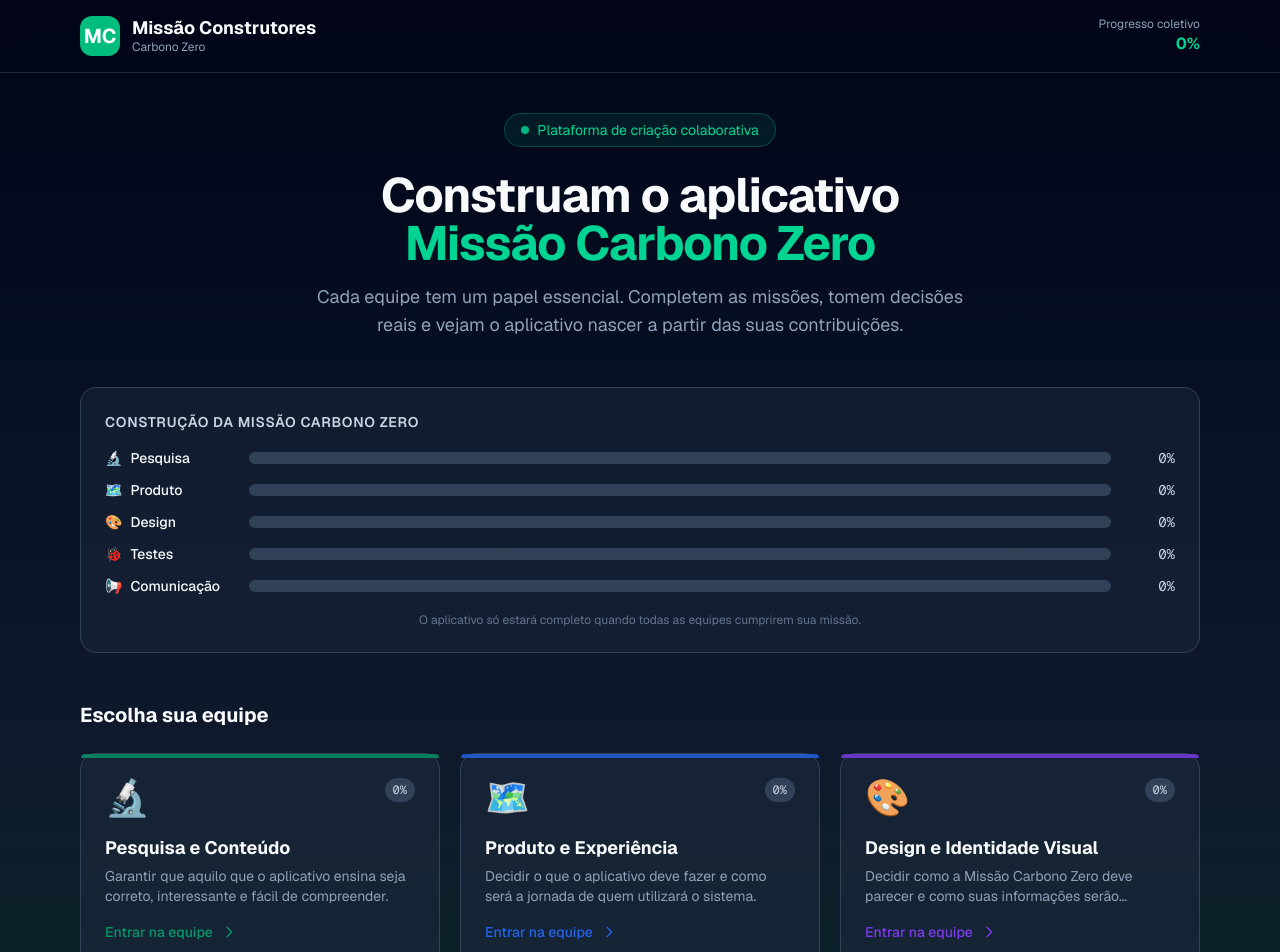
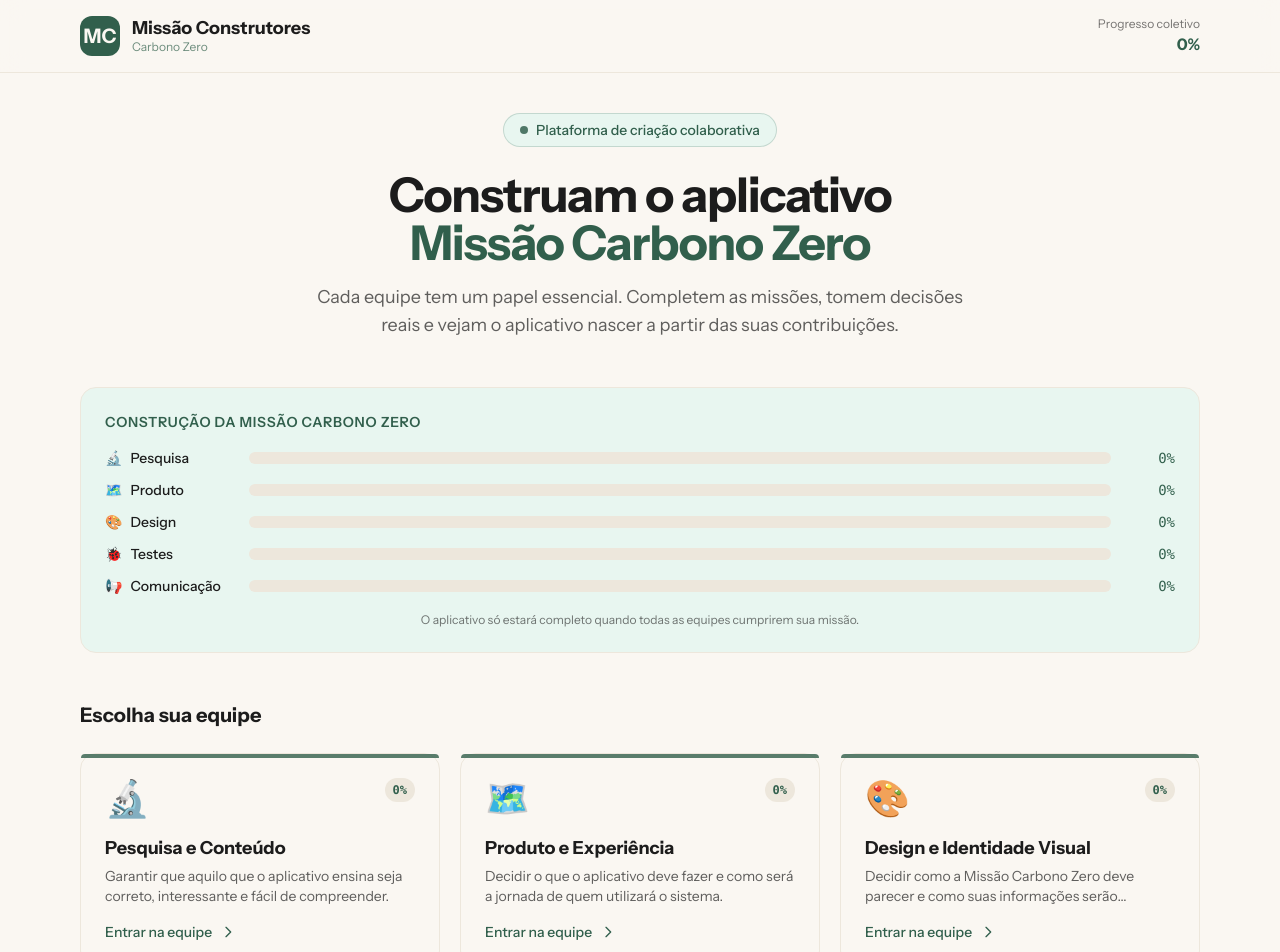
Before and after one commit to Dandaraibc/missao-construtores, a Next.js app: page / in a window 1280 px wide. Shown: the top 952 px of the page. Built offline with nearby package versions, Linux system fonts and the light colour scheme.

Commit message:
feat: apply Ubongo visual identity

```diff
--- a/src/app/globals.css
+++ b/src/app/globals.css
@@ -1,24 +1,19 @@
 @import "tailwindcss";
 
-:root {
-  --background: #0f172a;
-  --foreground: #f8fafc;
-  --card: #1e293b;
-  --card-hover: #334155;
-  --accent: #10b981;
-  --muted: #94a3b8;
-}
+@theme inline {
+  --color-marfim: #FAF7F2;
+  --color-carvao: #1C1C1C;
+  --color-verde-escuro: #315F4C;
+  --color-verde-neon: #39FF14;
+  --color-mint: #E8F6F0;
+  --color-argila: #EDE7DC;
 
-@theme inline {
-  --color-background: var(--background);
-  --color-foreground: var(--foreground);
-  --font-sans: var(--font-geist-sans);
-  --font-mono: var(--font-geist-mono);
+  --font-sans: var(--font-instrument-sans);
 }
 
 body {
-  background: var(--background);
-  color: var(--foreground);
+  background: var(--color-marfim);
+  color: var(--color-carvao);
   font-family: var(--font-sans), system-ui, sans-serif;
   min-height: 100vh;
 }
@@ -27,12 +22,12 @@ body {
   width: 8px;
 }
 ::-webkit-scrollbar-track {
-  background: #1e293b;
+  background: var(--color-argila);
 }
 ::-webkit-scrollbar-thumb {
-  background: #475569;
+  background: var(--color-verde-escuro);
   border-radius: 4px;
 }
 ::-webkit-scrollbar-thumb:hover {
-  background: #64748b;
+  background: var(--color-carvao);
 }
--- a/src/app/layout.tsx
+++ b/src/app/layout.tsx
@@ -1,14 +1,9 @@
 import type { Metadata } from "next";
-import { Geist, Geist_Mono } from "next/font/google";
+import { Instrument_Sans } from "next/font/google";
 import "./globals.css";
 
-const geistSans = Geist({
-  variable: "--font-geist-sans",
-  subsets: ["latin"],
-});
-
-const geistMono = Geist_Mono({
-  variable: "--font-geist-mono",
+const instrumentSans = Instrument_Sans({
+  variable: "--font-instrument-sans",
   subsets: ["latin"],
 });
 
@@ -23,8 +18,8 @@ export default function RootLayout({
   children: React.ReactNode;
 }>) {
   return (
-    <html lang="pt-BR" className={`${geistSans.variable} ${geistMono.variable} h-full antialiased`}>
-      <body className="min-h-full flex flex-col bg-slate-900 text-slate-50">
+    <html lang="pt-BR" className={`${instrumentSans.variable} h-full antialiased`}>
+      <body className="min-h-full flex flex-col bg-marfim text-carvao font-sans">
         {children}
       </body>
     </html>
--- a/src/app/page.tsx
+++ b/src/app/page.tsx
@@ -21,22 +21,22 @@ export default function HomePage() {
   }, []);
 
   return (
-    <div className="min-h-screen bg-gradient-to-b from-slate-950 via-slate-900 to-emerald-950">
+    <div className="min-h-screen bg-marfim text-carvao">
       {/* Header */}
-      <header className="border-b border-slate-800 bg-slate-950/80 backdrop-blur-md sticky top-0 z-50">
+      <header className="border-b border-argila bg-marfim/80 backdrop-blur-md sticky top-0 z-50">
         <div className="max-w-6xl mx-auto px-4 py-4 flex items-center justify-between">
           <div className="flex items-center gap-3">
-            <div className="w-10 h-10 rounded-xl bg-emerald-500 flex items-center justify-center text-xl font-bold text-white">
+            <div className="w-10 h-10 rounded-xl bg-verde-escuro flex items-center justify-center text-xl font-bold text-marfim">
               MC
             </div>
             <div>
               <h1 className="font-bold text-lg leading-tight">Missão Construtores</h1>
-              <p className="text-xs text-slate-400">Carbono Zero</p>
+              <p className="text-xs text-verde-escuro/70">Carbono Zero</p>
             </div>
           </div>
           <div className="text-right">
-            <p className="text-xs text-slate-400">Progresso coletivo</p>
-            <p className="font-bold text-emerald-400">{overall}%</p>
+            <p className="text-xs text-carvao/60">Progresso coletivo</p>
+            <p className="font-bold text-verde-escuro">{overall}%</p>
           </div>
         </div>
       </header>
@@ -44,23 +44,23 @@ export default function HomePage() {
       <main className="max-w-6xl mx-auto px-4 py-10">
         {/* Hero */}
         <section className="text-center mb-12">
-          <div className="inline-flex items-center gap-2 px-4 py-1.5 rounded-full bg-emerald-500/10 border border-emerald-500/30 text-emerald-400 text-sm mb-6">
-            <span className="w-2 h-2 rounded-full bg-emerald-400 animate-pulse"></span>
+          <div className="inline-flex items-center gap-2 px-4 py-1.5 rounded-full bg-mint border border-verde-escuro/20 text-verde-escuro text-sm mb-6 font-medium">
+            <span className="w-2 h-2 rounded-full bg-verde-escuro animate-pulse"></span>
             Plataforma de criação colaborativa
           </div>
-          <h2 className="text-4xl md:text-5xl font-bold tracking-tight mb-4">
+          <h2 className="text-4xl md:text-5xl font-bold tracking-tight mb-4 text-carvao">
             Construam o aplicativo<br />
-            <span className="text-emerald-400">Missão Carbono Zero</span>
+            <span className="text-verde-escuro">Missão Carbono Zero</span>
           </h2>
-          <p className="text-slate-400 text-lg max-w-2xl mx-auto">
+          <p className="text-carvao/70 text-lg max-w-2xl mx-auto">
             Cada equipe tem um papel essencial. Completem as missões, tomem decisões reais
             e vejam o aplicativo nascer a partir das suas contribuições.
           </p>
         </section>
 
         {/* Collective progress bar */}
-        <section className="mb-12 bg-slate-800/50 rounded-2xl border border-slate-700 p-6">
-          <h3 className="text-sm font-semibold text-slate-300 mb-4 uppercase tracking-wider">
+        <section className="mb-12 bg-mint rounded-2xl border border-argila p-6">
+          <h3 className="text-sm font-semibold text-verde-escuro mb-4 uppercase tracking-wider">
             Construção da Missão Carbono Zero
           </h3>
           <div className="space-y-3">
@@ -68,34 +68,33 @@ export default function HomePage() {
               const pct = collective[team.slug] || 0;
               return (
                 <div key={team.slug} className="flex items-center gap-4">
-                  <div className="w-32 text-sm font-medium flex items-center gap-2">
+                  <div className="w-32 text-sm font-medium flex items-center gap-2 text-carvao">
                     <span>{team.icon}</span>
                     <span>{team.shortName}</span>
                   </div>
-                  <div className="flex-1 h-3 bg-slate-700 rounded-full overflow-hidden">
+                  <div className="flex-1 h-3 bg-argila rounded-full overflow-hidden">
                     <div
-                      className="h-full rounded-full transition-all duration-700"
+                      className="h-full rounded-full transition-all duration-700 bg-verde-escuro"
                       style={{
                         width: `${pct}%`,
-                        backgroundColor: team.color,
                       }}
                     />
                   </div>
-                  <div className="w-12 text-right text-sm font-mono text-slate-300">
+                  <div className="w-12 text-right text-sm font-mono text-verde-escuro font-medium">
                     {pct}%
                   </div>
                 </div>
               );
             })}
           </div>
-          <p className="text-xs text-slate-500 mt-4 text-center">
+          <p className="text-xs text-carvao/60 mt-4 text-center">
             O aplicativo só estará completo quando todas as equipes cumprirem sua missão.
           </p>
         </section>
 
         {/* Teams grid */}
         <section>
-          <h3 className="text-xl font-bold mb-6">Escolha sua equipe</h3>
+          <h3 className="text-xl font-bold mb-6 text-carvao">Escolha sua equipe</h3>
           <div className="grid grid-cols-1 md:grid-cols-2 lg:grid-cols-3 gap-5">
             {teams.map((team) => {
               const pct = collective[team.slug] || 0;
@@ -103,25 +102,24 @@ export default function HomePage() {
                 <Link
                   key={team.slug}
                   href={`/equipe/${team.slug}`}
-                  className="group relative bg-slate-800/60 hover:bg-slate-800 border border-slate-700 hover:border-slate-500 rounded-2xl p-6 transition-all duration-300 hover:-translate-y-1 hover:shadow-xl hover:shadow-black/20"
+                  className="group relative bg-marfim hover:bg-mint border border-argila hover:border-verde-escuro/30 rounded-2xl p-6 transition-all duration-300 hover:-translate-y-1 hover:shadow-xl hover:shadow-verde-escuro/5"
                 >
                   <div
-                    className="absolute top-0 left-0 right-0 h-1 rounded-t-2xl opacity-80"
-                    style={{ backgroundColor: team.color }}
+                    className="absolute top-0 left-0 right-0 h-1 rounded-t-2xl opacity-80 bg-verde-escuro"
                   />
                   <div className="flex items-start justify-between mb-4">
                     <span className="text-4xl">{team.icon}</span>
-                    <span className="text-xs font-mono px-2 py-1 rounded-full bg-slate-700 text-slate-300">
+                    <span className="text-xs font-mono px-2 py-1 rounded-full bg-argila text-verde-escuro font-semibold">
                       {pct}%
                     </span>
                   </div>
-                  <h4 className="font-bold text-lg mb-1 group-hover:text-white transition-colors">
+                  <h4 className="font-bold text-lg mb-1 text-carvao group-hover:text-verde-escuro transition-colors">
                     {team.name}
                   </h4>
-                  <p className="text-sm text-slate-400 line-clamp-2 mb-4">
+                  <p className="text-sm text-carvao/70 line-clamp-2 mb-4">
                     {team.mission}
                   </p>
-                  <div className="flex items-center gap-2 text-sm font-medium" style={{ color: team.color }}>
+                  <div className="flex items-center gap-2 text-sm font-medium text-verde-escuro">
                     Entrar na equipe
                     <svg className="w-4 h-4 group-hover:translate-x-1 transition-transform" fill="none" viewBox="0 0 24 24" stroke="currentColor">
                       <path strokeLinecap="round" strokeLinejoin="round" strokeWidth={2} d="M9 5l7 7-7 7" />
@@ -134,9 +132,9 @@ export default function HomePage() {
         </section>
 
         {/* Footer note */}
-        <footer className="mt-16 pt-8 border-t border-slate-800 text-center text-sm text-slate-500">
+        <footer className="mt-16 pt-8 border-t border-argila text-center text-sm text-carvao/60">
           <p>
-            Desenvolvido por <span className="text-emerald-400 font-medium">Ubongo</span> ·
+            Desenvolvido por <span className="text-verde-escuro font-semibold">Ubongo</span> ·
             Os alunos decidem · A Ubongo constrói
           </p>
         </footer>
```
